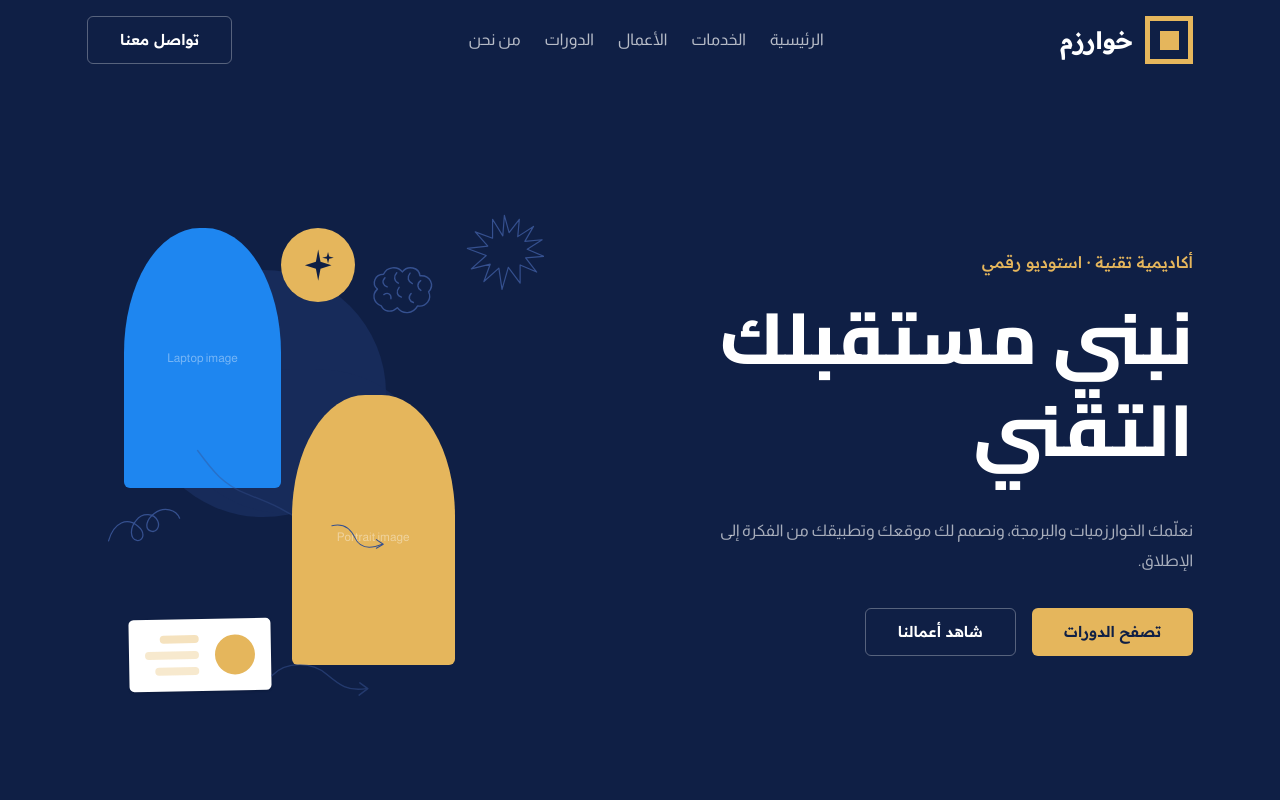
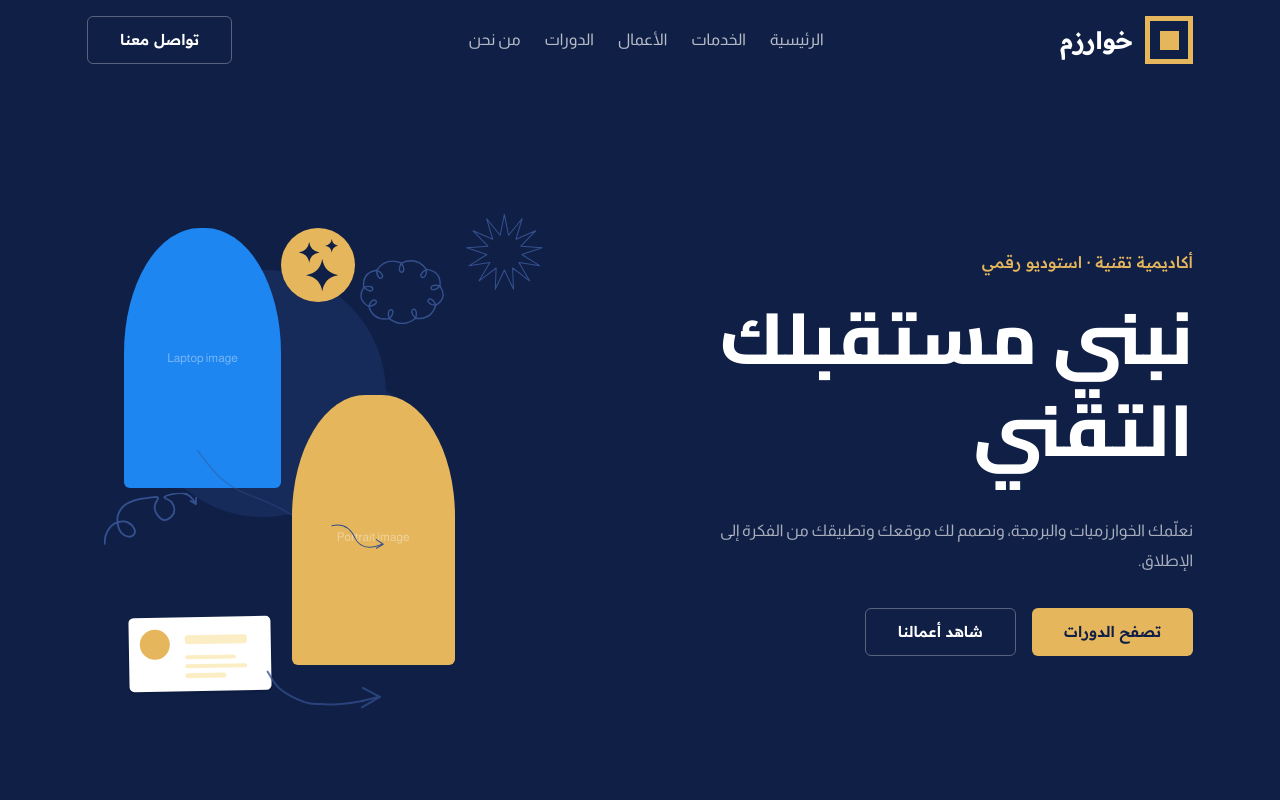
Before and after one commit to Khawarizm-Academy/khawarizm, a React (Vite) app in the folder frontend/: page / in a window 1280 px wide. Shown: the top 800 px of the page. Built offline with nearby package versions, Linux system fonts and the light colour scheme.

Commit message:
Edit SVGs Path Stages

```diff
--- a/frontend/src/components/ui/doodles.tsx
+++ b/frontend/src/components/ui/doodles.tsx
@@ -25,7 +25,7 @@ const OUTLINE_STROKE = {
   strokeLinecap: "round",
 } as const;
 
-/** Four-point star (+ satellite spark), filled — sits on the gold
+/** Four-point star (+ two satellite sparks), filled — sits on the gold
  * disc and sparkles on its own. */
 export function Sparkle({ className }: DoodleProps) {
   return (
@@ -51,7 +51,7 @@ export function Sparkle({ className }: DoodleProps) {
   );
 }
 
-/** Folded brain doodle — bobs and tilts slowly. */
+/** Curly cloud-brain doodle — bobs and tilts slowly. */
 export function BrainDoodle({ className }: DoodleProps) {
   return (
     <motion.svg
@@ -70,18 +70,16 @@ export function BrainDoodle({ className }: DoodleProps) {
       }}
     >
       <path
-        d={BRAIN_DOODLE.outline}
+        d={BRAIN_DOODLE.path}
         {...OUTLINE_STROKE}
+        strokeWidth={1.5}
         strokeLinejoin="round"
       />
-      {BRAIN_DOODLE.folds.map((d) => (
-        <path key={d} d={d} {...OUTLINE_STROKE} />
-      ))}
     </motion.svg>
   );
 }
 
-/** Hand-drawn irregular star-burst — sways ±5° slowly. The organic
+/** 13-spike star-burst — sways ±5° slowly. The organic
  * counterpart of the generated `Burst` in `shapes.tsx`. */
 export function BurstDoodle({ className }: DoodleProps) {
   return (
@@ -115,9 +113,9 @@ export function DoodleArrow({ className }: DoodleProps) {
       viewBox={DOODLE_ARROW.viewBox}
       fill="none"
       className={className}
-      initial={{ opacity: 0.65 }}
+      initial={{ opacity: 0.85 }}
       animate={{
-        opacity: [0.55, 0.9, 0.55],
+        opacity: [0.75, 1, 0.75],
         x: [0, 4, 0],
       }}
       transition={{
@@ -126,10 +124,11 @@ export function DoodleArrow({ className }: DoodleProps) {
         ease: "easeInOut",
       }}
     >
-      <path d={DOODLE_ARROW.shaft} {...OUTLINE_STROKE} />
+      <path d={DOODLE_ARROW.shaft} {...OUTLINE_STROKE} strokeWidth={1.3} />
       <path
         d={DOODLE_ARROW.head}
         {...OUTLINE_STROKE}
+        strokeWidth={1.3}
         strokeLinejoin="round"
       />
     </motion.svg>
@@ -193,7 +192,7 @@ export function DoodleConnector({ className }: DoodleProps) {
   );
 }
 
-/** Looping scribble — rocks side to side. */
+/** Looping swirl arrow — rocks side to side. */
 export function DoodleSquiggle({ className }: DoodleProps) {
   return (
     <motion.svg
@@ -211,7 +210,13 @@ export function DoodleSquiggle({ className }: DoodleProps) {
         ease: "easeInOut",
       }}
     >
-      <path d={DOODLE_SQUIGGLE.path} {...OUTLINE_STROKE} />
+      <path d={DOODLE_SQUIGGLE.path} {...OUTLINE_STROKE} strokeWidth={2.2} />
+      <path
+        d={DOODLE_SQUIGGLE.head}
+        {...OUTLINE_STROKE}
+        strokeWidth={2.2}
+        strokeLinejoin="round"
+      />
     </motion.svg>
   );
 }
--- a/frontend/src/components/ui/photo-frame.tsx
+++ b/frontend/src/components/ui/photo-frame.tsx
@@ -12,6 +12,8 @@ const PHOTO_TONES = {
   accent: "bg-accent",
   navy: "bg-navy",
   sand: "bg-sand",
+  /** Lighter gold of the portrait arch (`#f0cb6a`), distinct from `brand`. */
+  gold: "bg-[#f0cb6a]",
   ghost: "bg-navy-400/20",
 } as const;
 
@@ -26,6 +28,8 @@ export type PhotoMat =
   | string
   | {
       x?: string;
+      left?: string;
+      right?: string;
       top?: string;
       bottom?: string;
     }
@@ -43,8 +47,8 @@ function matToStyle(mat: PhotoMat): CSSProperties {
     return { left: mat, right: mat, top: mat, bottom: mat };
   }
   return {
-    left: mat.x ?? "0",
-    right: mat.x ?? "0",
+    left: mat.left ?? mat.x ?? "0",
+    right: mat.right ?? mat.x ?? "0",
     top: mat.top ?? "0",
     bottom: mat.bottom ?? "0",
   };
@@ -67,6 +71,11 @@ type PhotoFrameProps = ComponentProps<"div"> & {
    * the About/CTA frames. Override any radius via `className`
    * (tailwind-merge keeps the last say, e.g. `rounded-t-[48%]`). */
   shape?: "arch" | "plain";
+  /** Let the photo spill past the plate (transparent cut-outs such as
+   * the laptop, which overflows its arch). Mat values may be negative. */
+  bleed?: boolean;
+  /** `contain` for cut-outs (never cropped), `cover` for plain photos. */
+  fit?: "cover" | "contain";
 };
 
 /** The shaped photo block from the home frames — the place where
@@ -81,6 +90,8 @@ export function PhotoFrame({
   mat = DEFAULT_MAT,
   tone = "brand",
   shape = "arch",
+  bleed = false,
+  fit = "cover",
   className,
   children,
   ...props
@@ -88,7 +99,8 @@ export function PhotoFrame({
   return (
     <div
       className={cn(
-        "relative overflow-hidden",
+        "relative",
+        !bleed && "overflow-hidden",
         PHOTO_TONES[tone],
         shape === "arch"
           ? "rounded-t-[45%] rounded-b-[6px]"
@@ -102,7 +114,10 @@ export function PhotoFrame({
           <img
             src={src}
             alt={alt}
-            className="size-full object-cover"
+            className={cn(
+              "size-full",
+              fit === "contain" ? "object-contain" : "object-cover",
+            )}
           />
         ) : (
           label && (
--- a/frontend/src/components/ui/shapes.tsx
+++ b/frontend/src/components/ui/shapes.tsx
@@ -68,14 +68,18 @@ export function Portrait({
   );
 }
 
-export function MiniCard({
-   className = "",
- }: {
-   className?: string;
- }) {
+/** White profile card from the hero collage: gold avatar dot + four
+ * skeleton bars. Everything inside is placed in percentages of a fixed
+ * 166 × 87 ratio (measured from the Figma frame), so it scales with
+ * the collage. Floats on a slow idle loop. */
+export function MiniCard({ className = "" }: { className?: string }) {
   return (
     <motion.div
-       className={`absolute rounded-[5px] bg-white shadow-sm ${className}`}
+      aria-hidden
+      className={cn(
+        "absolute aspect-[166/87] rounded-[5px] bg-white shadow-sm",
+        className,
+      )}
       animate={{
         y: [0, -5, 0],
         rotate: [-1, 0.5, -1],
@@ -86,15 +90,11 @@ export function MiniCard({
         ease: "easeInOut",
       }}
     >
-       <div className="flex items-center gap-4 p-4">
-         <div className="h-10 w-10 shrink-0 rounded-full bg-brand" />
-
-         <div className="flex flex-1 flex-col gap-2">
-           <span className="h-2 w-[72%] rounded-full bg-brand/40" />
-           <span className="h-2 w-full rounded-full bg-brand/30" />
-           <span className="h-2 w-[82%] rounded-full bg-brand/30" />
-         </div>
-       </div>
+      <span className="absolute left-[7.8%] top-[16%] aspect-square w-[21%] rounded-full bg-brand" />
+      <span className="absolute left-[39.2%] top-[24.6%] h-[12%] w-[44.3%] rounded-[3px] bg-gold-100" />
+      <span className="absolute left-[39.2%] top-[50.6%] h-[5.7%] w-[36.6%] rounded-full bg-gold-100" />
+      <span className="absolute left-[39.2%] top-[63.2%] h-[5.7%] w-[44.3%] rounded-full bg-gold-100" />
+      <span className="absolute left-[39.2%] top-[75.9%] h-[5.7%] w-[28.9%] rounded-full bg-gold-100" />
     </motion.div>
   );
 }
--- a/frontend/src/components/ui/svg-paths.ts
+++ b/frontend/src/components/ui/svg-paths.ts
@@ -5,44 +5,35 @@
  * here, so the drawings live in one dedicated place and stay
  * reusable wherever the doodles are dropped into a layout. */
 
-/** Folded brain outline + its seven inner fold strokes. */
+/** Curly cloud-brain: one continuous outline with inward curls. */
 export const BRAIN_DOODLE = {
-  viewBox: "0 0 120 90",
-  outline:
-    "M30 65C18 60 17 48 25 41C16 33 22 20 34 20C39 9 54 8 61 17C69 7 85 11 86 23C101 22 107 37 98 46C103 57 94 68 82 66C75 78 60 78 53 68C44 76 33 73 30 65Z",
-  folds: [
-    "M36 25C31 30 33 36 39 38",
-    "M53 18C48 23 49 30 55 33",
-    "M72 19C67 25 69 31 75 34",
-    "M87 30C81 34 82 41 87 44",
-    "M34 49C40 45 45 49 44 55",
-    "M56 39C51 45 53 51 59 53",
-    "M73 48C68 53 70 59 76 61",
+  viewBox: "0 0 90 69.1",
+  path:
+    "M45 3.3C55.8 -1.3 64.7 1 71.7 10.5C71.8 25.9 57.8 17.3 71.7 10.5C82.1 12 86.9 18 85.9 28.6C75 39.6 71.2 23.7 85.9 28.6C91.3 37.1 89.7 44 80.9 49.2C65.6 47.5 75.7 34.6 80.9 49.2C77.5 59.8 70.3 64.3 59.2 62.6C47.9 52.1 63.7 47.8 59.2 62.6C49.7 69.9 40.3 69.9 30.8 62.6C26.3 47.8 42.1 52.1 30.8 62.6C19.7 64.3 12.5 59.8 9.1 49.2C14.3 34.6 24.4 47.5 9.1 49.2C0.3 44 -1.3 37.1 4.1 28.6C18.8 23.7 15 39.6 4.1 28.6C3.1 18 7.9 12 18.3 10.5C32.2 17.3 18.2 25.9 18.3 10.5C25.3 1 34.2 -1.3 45 3.3C53.2 16.4 36.8 16.4 45 3.3",
+} as const;
+
+/** 13-spike star-burst outline (top spike, flat bottom valley). */
+export const BURST_DOODLE = {
+  viewBox: "0 0 114 114",
+  path:
+    "M57 2L63.1 32.2L82.6 8.3L73.9 37.9L102.3 25.8L80.8 48L111.6 50.4L82.3 60.1L108.4 76.5L78 71.5L93.5 98.2L68.9 79.6L70.2 110.4L57 82.5L43.8 110.4L45.1 79.6L20.5 98.2L36 71.5L5.6 76.5L31.7 60.1L2.4 50.4L33.2 48L11.7 25.8L40.1 37.9L31.4 8.3L50.9 32.2Z",
+} as const;
+
+/** Four-point star + two satellite sparks (small top-left, smaller top-right), all filled. */
+export const SPARKLE = {
+  viewBox: "0 0 34 44",
+  paths: [
+    "M20.4 16.7Q22.2 28.6 34.1 30.4Q22.2 32.2 20.4 44.1Q18.6 32.2 6.7 30.4Q18.6 28.6 20.4 16.7Z",
+    "M9.4 2.6Q10.5 10.2 18.1 11.3Q10.5 12.4 9.4 20Q8.3 12.4 0.7 11.3Q8.3 10.2 9.4 2.6Z",
+    "M28.4 0.1Q29.1 5 34 5.7Q29.1 6.4 28.4 11.3Q27.7 6.4 22.8 5.7Q27.7 5 28.4 0.1Z",
   ],
 } as const;
 
-/** Hand-drawn 26-spike star — the organic sibling of the generated
- * `Burst` polygon in `shapes.tsx` (irregular spikes, drawn path). */
-export const BURST_DOODLE = {
-  viewBox: "0 0 100 100",
-  path:
-    "M50 3L56 25L69 8L67 30L87 17L76 36L98 34L79 46L100 55L77 57L91 75L70 66L70 89L55 69L47 97L43 70L24 87L32 65L8 71L27 54L3 45L29 42L13 24L35 32L35 8L48 29Z",
-} as const;
-
-/** Four-point star + its satellite spark, both filled. */
-export const SPARKLE = {
-  viewBox: "0 0 70 70",
-  paths: [
-    "M35 8L39 29L58 35L39 41L35 62L31 41L12 35L31 29L35 8Z",
-    "M52 12L54 20L62 22L54 24L52 32L50 24L42 22L50 20L52 12Z",
-  ],
-} as const;
-
-/** Long swooping hand-drawn arrow (shaft + open V head). */
+/** Low swooping arrow (shaft + open V head) that sags then lifts. */
 export const DOODLE_ARROW = {
-  viewBox: "0 0 160 80",
-  shaft: "M8 30C30 8 65 12 84 28C102 43 113 52 139 48",
-  head: "M130 40L141 48L129 57",
+  viewBox: "0 0 74 27",
+  shaft: "M1 1C2.3 2.8 4.7 8.5 8.6 11.8C12.5 15.1 20.2 18.9 24.7 20.6C29.2 22.3 31.8 21.6 35.4 21.8C38.9 22 41.9 22.3 46 22C50.1 21.7 55.6 21 60 20.2C64.4 19.4 70.4 17.7 72.5 17.2",
+  head: "M62 11.5L73 17.2L61.5 24",
 } as const;
 
 /** Tiny floating curve with an open arrowhead. */
@@ -58,9 +49,10 @@ export const DOODLE_CONNECTOR = {
   path: "M8 5C30 35 45 54 78 67C108 79 133 88 165 112",
 } as const;
 
-/** Looping scribble (hand-drawn S-curve). */
+/** Looping swirl arrow: a curl, a long rise, a second loop, then a small head. */
 export const DOODLE_SQUIGGLE = {
-  viewBox: "0 0 150 100",
+  viewBox: "0 0 112 58",
   path:
-    "M8 72C18 42 39 36 55 50C68 61 63 75 53 73C42 70 42 53 53 41C64 28 82 31 87 43C91 53 84 62 76 59C65 55 69 40 82 31C98 20 117 26 122 40",
+    "M1 57.4C1.2 55.8 1.1 51 2.4 47.5C3.7 44 6.3 39.3 9 36.7C11.7 34.1 15.1 32.6 18.5 31.9C21.9 31.2 26.2 31.2 29.2 32.7C32.2 34.2 35.6 38.2 36.7 40.7C37.8 43.2 37.1 46 35.9 47.5C34.6 49 31.6 50.1 29.2 49.6C26.8 49.1 23.2 47.2 21.2 44.8C19.2 42.4 17.9 39 17.4 35.4C16.9 31.8 16.5 27.2 18 23.3C19.5 19.4 22.4 14.9 26.5 12C30.6 9.1 37.2 7.2 42.6 5.9C48 4.6 54.8 4.2 58.7 4C62.6 3.8 65.5 3.2 66 4.9C66.5 6.6 62.3 10.8 61.9 13.9C61.5 17 61.8 20.4 63.5 23.3C65.2 26.2 69.1 30.7 72.1 31.4C75.1 32.1 79.3 29.3 81.5 27.3C83.7 25.3 85 22.2 85 19.3C85 16.4 83.4 12.4 81.5 9.9C79.6 7.5 73.3 6.1 73.5 4.6C73.7 3.1 79 1.8 82.8 1.1C86.6 0.4 92.6 -0.1 96.2 0.5C99.8 1.1 102 2.7 104.3 4.6C106.5 6.5 108.7 10.6 109.7 12.1C110.7 13.6 110.4 13.4 110.5 13.7",
+  head: "M111.2 6.7L110.5 13.7L104.5 10",
 } as const;
```
Lines whose indentation alone changed are shown as unchanged.
